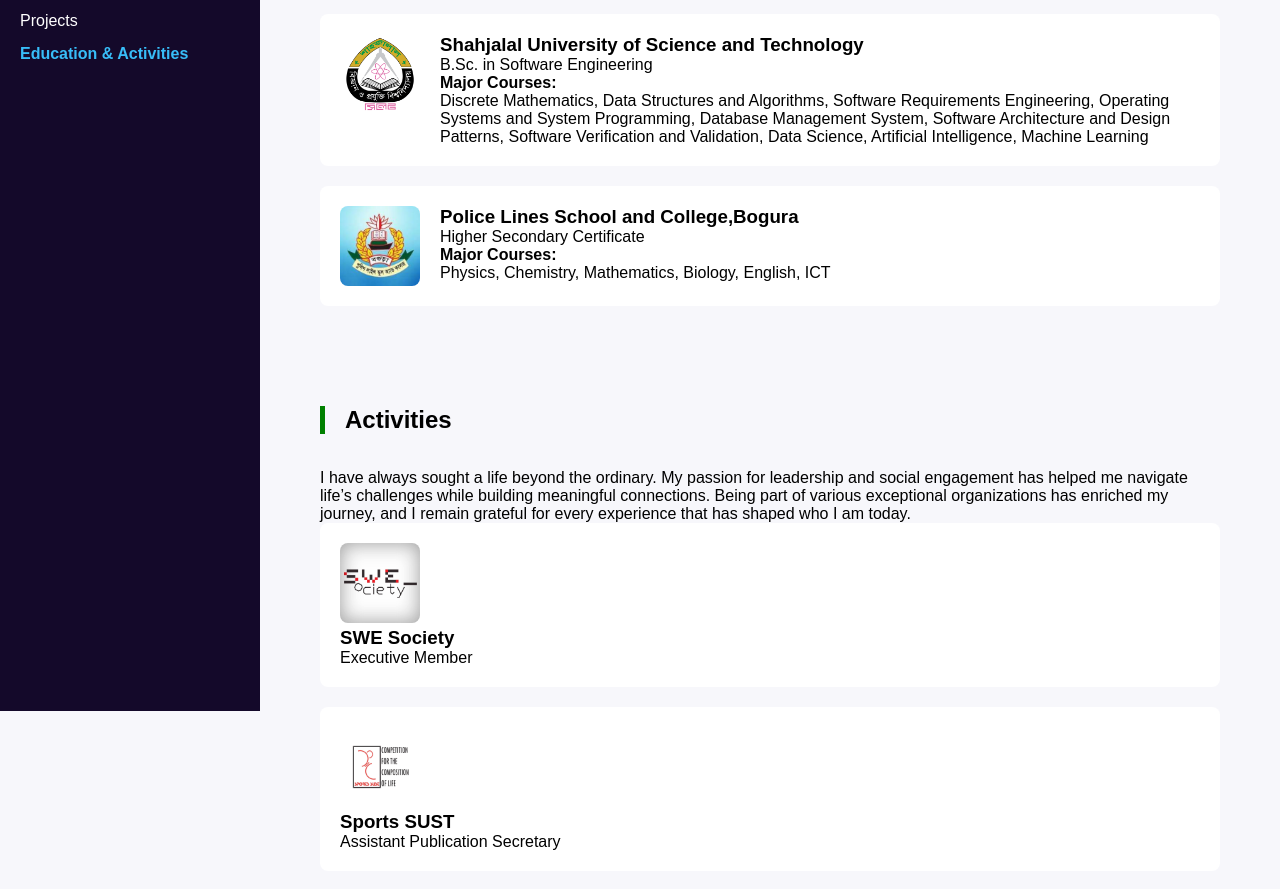
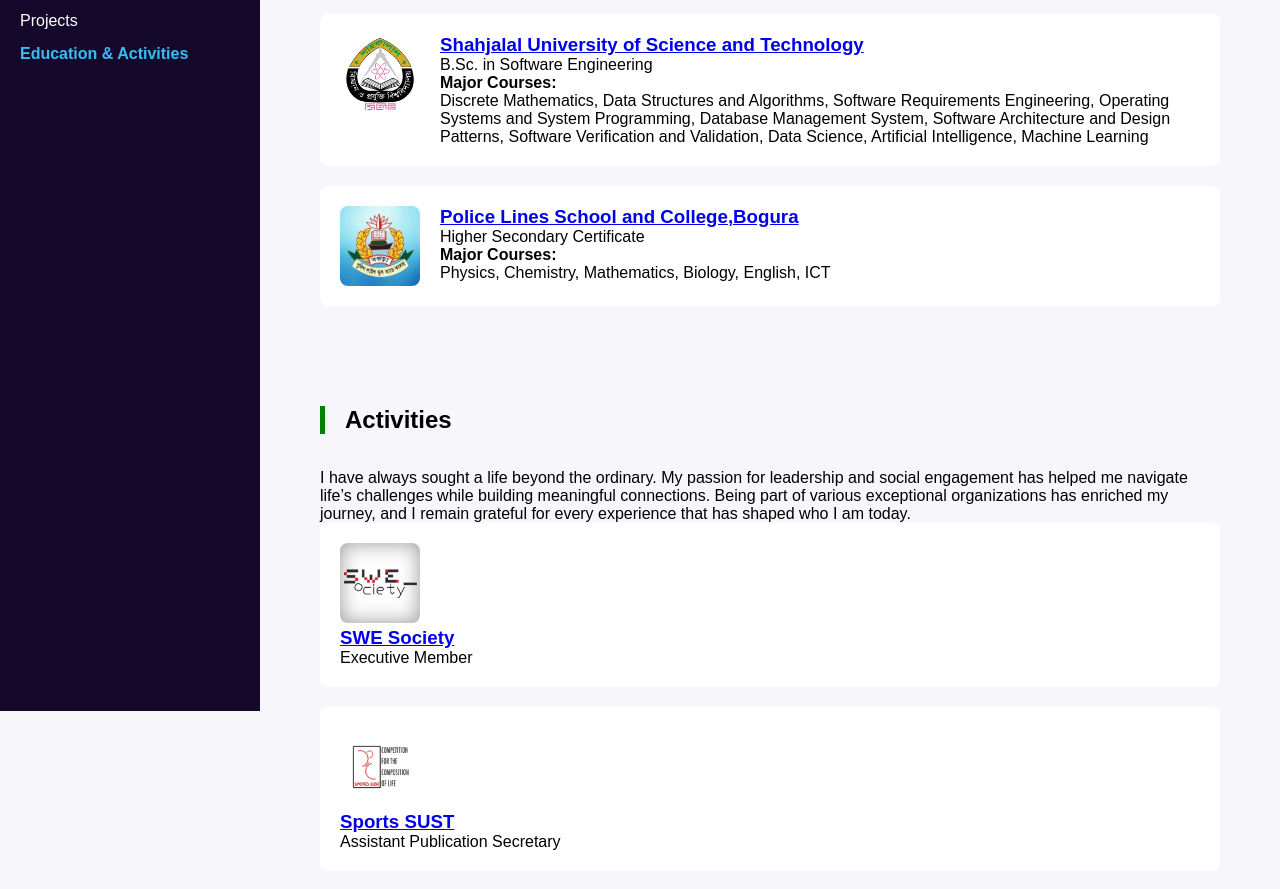
Before and after one commit to NazmulIslam23/Portfolio, a plain HTML site: page education.html in a window 1280 px wide. Shown: the part 89-978 px from the top of the page. Drawn offline with Linux system fonts and the light colour scheme.

Commit message:
hyperlinked added in Education & Activities

```diff
--- a/education.html
+++ b/education.html
@@ -25,7 +25,9 @@
       <div class="edu-card">
         <img src="assets/sust.png">
         <div>
-          <strong><h3>Shahjalal University of Science and Technology</h3></strong>
+          <h3> <a href="https://www.sust.edu/" target="_blank" rel="noopener noreferrer">Shahjalal University of Science and Technology</a>
+          </h3>
+
           <p>B.Sc. in Software Engineering</p>
           <p><strong><h4>Major Courses:</h3></strong>
             Discrete Mathematics, Data Structures and Algorithms, Software Requirements Engineering, Operating Systems and System Programming, Database Management System, Software Architecture and Design Patterns, Software Verification and Validation, Data Science, Artificial Intelligence, Machine Learning
@@ -37,7 +39,9 @@
       <div class="edu-card">
         <img src="assets/plsc.png">
         <div>
-          <h3>Police Lines School and College,Bogura</h3>
+          <h3>
+          <a href="https://plscb.edu.bd/" target="_blank" rel="noopener noreferrer"> Police Lines School and College,Bogura</a>
+        </h3>
           <p>Higher Secondary Certificate</p>
           <p><strong><h4>Major Courses:</h3></strong>
             Physics, Chemistry, Mathematics, Biology, English, ICT
@@ -55,7 +59,9 @@
       <div class="card">
         <img src="assets/swe_society.png">
         <div>
-          <h3>SWE Society</h3>
+          <h3>
+            <a href="https://www.facebook.com/swesocietysust" target="_blank" rel="noopener noreferrer">SWE Society</a>
+          </h3>
         <p>Executive Member</p>
       </div>
 
@@ -63,7 +69,9 @@
 
       <div class="card">
         <img src="assets/sports_sust.png">
-        <div><h3>Sports SUST</h3>
+        <div><h3>
+          <a href="https://www.facebook.com/SportsSUST" target="_blank" rel="noopener noreferrer">Sports SUST</a>
+        </h3>
         <p>Assistant Publication Secretary</p></div>
 
 
```
